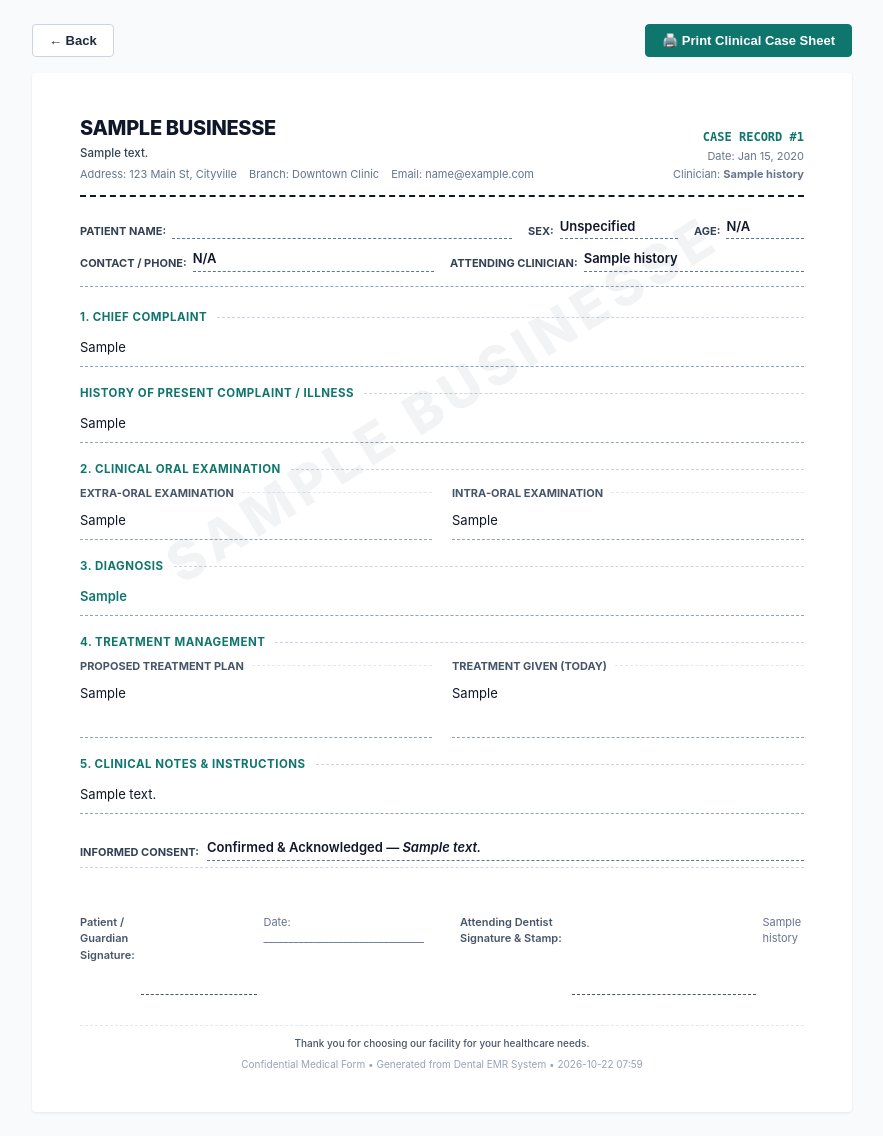
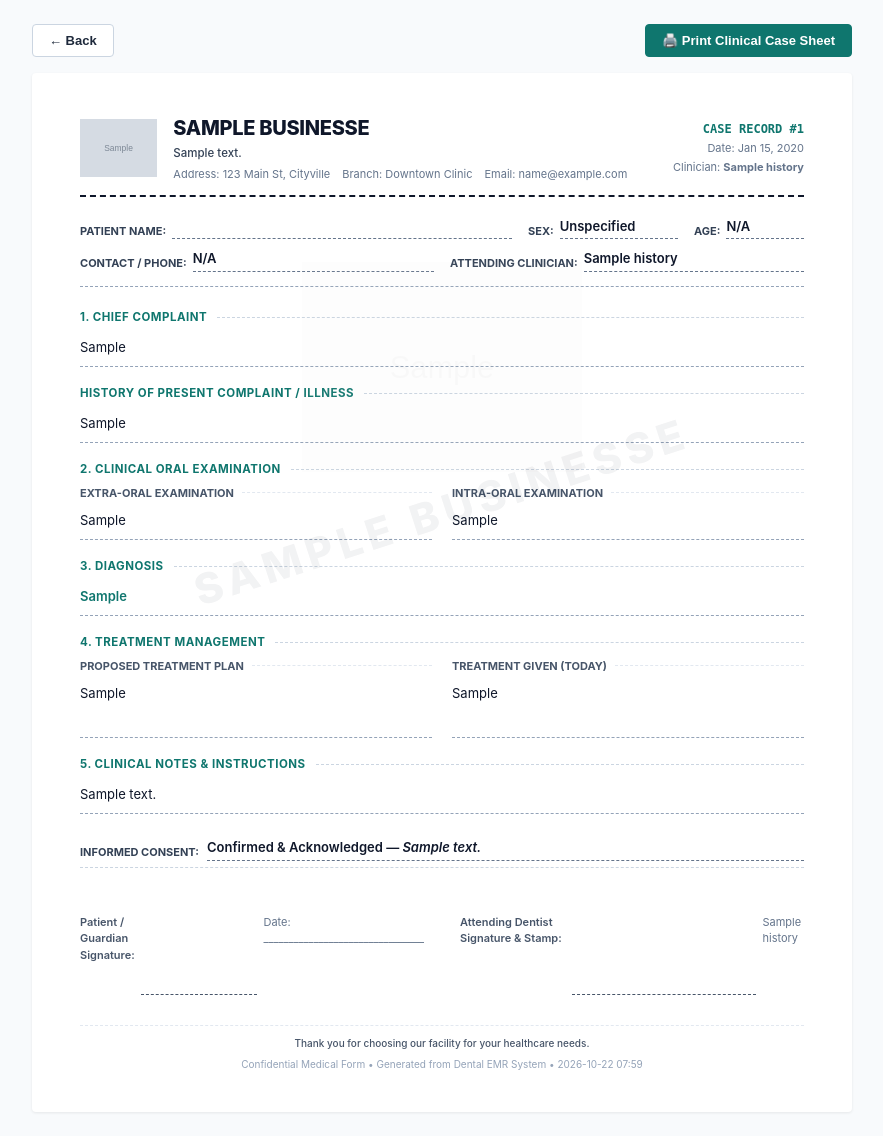
Before and after one commit to ssekimuli/dentichair-multitenant-backend, a Laravel app: page /medical-histories/1/print in a window 1280 px wide. Shown: the whole page, without its empty margins (198-1081 px from the left). Run offline with Laravel 12, Linux system fonts and the light colour scheme; data comes from the database, SQL or seed files in the repository; tables that the repository leaves empty hold one stand-in row (values such as "Sample post"); grey boxes marked "Sample" are stand-in pictures; some libraries are stand-ins or nearby versions.

Commit message:
new features

```diff
--- a/app/Http/Controllers/MedicalHistoryController.php
+++ b/app/Http/Controllers/MedicalHistoryController.php
@@ -292,6 +292,15 @@ class MedicalHistoryController extends Controller
 
         $branchName = $branch?->name ?? '';
 
+        // 6. Facility Logo
+        $clinicLogo = !empty($branch?->logo) ? $branch->logo : null;
+        if (!$clinicLogo && !empty($globalSetting?->logo)) {
+            $clinicLogo = $globalSetting->logo;
+        }
+        if (!$clinicLogo && !empty($business?->logo)) {
+            $clinicLogo = $business->logo;
+        }
+
         return view('medical-histories.print', compact(
             'record',
             'patient',
@@ -301,6 +310,7 @@ class MedicalHistoryController extends Controller
             'clinicAddress',
             'clinicPhone',
             'clinicEmail',
+            'clinicLogo',
             'receiptFooter',
             'branchName'
         ));
--- a/resources/views/medical-histories/print.blade.php
+++ b/resources/views/medical-histories/print.blade.php
@@ -68,10 +68,26 @@
         .clinic-header {
             display: flex;
             justify-content: space-between;
-            align-items: flex-end;
+            align-items: center;
             padding-bottom: 12px;
             border-bottom: 2px dashed #0f172a;
             margin-bottom: 20px;
+        }
+
+        .clinic-header-left {
+            display: flex;
+            align-items: center;
+            gap: 16px;
+            flex: 1;
+        }
+
+        .clinic-logo-img {
+            max-height: 58px;
+            max-width: 140px;
+            object-fit: contain;
+            display: block;
+            -webkit-print-color-adjust: exact;
+            print-color-adjust: exact;
         }
 
         .clinic-brand h1 {
@@ -284,6 +300,7 @@
             width: 100%;
             height: 100%;
             display: flex;
+            flex-direction: column;
             align-items: center;
             justify-content: center;
             pointer-events: none;
@@ -292,14 +309,33 @@
             -webkit-user-select: none;
         }
 
+        .print-watermark-logo-box {
+            opacity: 0.055;
+            margin-bottom: 14px;
+            display: flex;
+            justify-content: center;
+            align-items: center;
+            -webkit-print-color-adjust: exact;
+            print-color-adjust: exact;
+        }
+
+        .print-watermark-logo {
+            max-width: 280px;
+            max-height: 280px;
+            object-fit: contain;
+            filter: grayscale(100%);
+            -webkit-print-color-adjust: exact;
+            print-color-adjust: exact;
+        }
+
         .print-watermark-text {
-            font-size: clamp(30px, 4.5vw, 54px);
+            font-size: clamp(24px, 3.5vw, 42px);
             font-weight: 800;
             color: #0f172a;
             opacity: 0.05;
             text-transform: uppercase;
             letter-spacing: 6px;
-            transform: rotate(-32deg);
+            transform: rotate(-18deg);
             text-align: center;
             line-height: 1.25;
             max-width: 85%;
@@ -368,12 +424,17 @@
 </head>
 <body>
 
-    <!-- FACILITY NAME WATERMARK -->
-    @if(!empty($clinicName))
+    <!-- FACILITY WATERMARK (LOGO + CLINIC NAME) -->
     <div class="print-watermark" aria-hidden="true">
-            <div class="print-watermark-text">{{ $clinicName }}</div>
+        @if(!empty($clinicLogo))
+            <div class="print-watermark-logo-box">
+                <img src="{{ $clinicLogo }}" alt="" class="print-watermark-logo">
             </div>
         @endif
+        @if(!empty($clinicName))
+            <div class="print-watermark-text">{{ $clinicName }}</div>
+        @endif
+    </div>
 
     <!-- ACTIONS (Hidden on print) -->
     <div class="actions-bar">
@@ -389,6 +450,12 @@
     <div class="paper">
         <!-- CLINIC HEADER -->
         <div class="clinic-header">
+            <div class="clinic-header-left">
+                @if(!empty($clinicLogo))
+                    <div style="flex-shrink: 0;">
+                        <img src="{{ $clinicLogo }}" alt="{{ $clinicName }} Logo" class="clinic-logo-img">
+                    </div>
+                @endif
                 <div class="clinic-brand">
                     <h1>{{ $clinicName }}</h1>
                     @if(!empty($clinicDetails))
```
Also changed, not shown: other parts of resources/views/medical-histories/print.blade.php (+25 -4 lines). Lines whose indentation alone changed are shown as unchanged.
